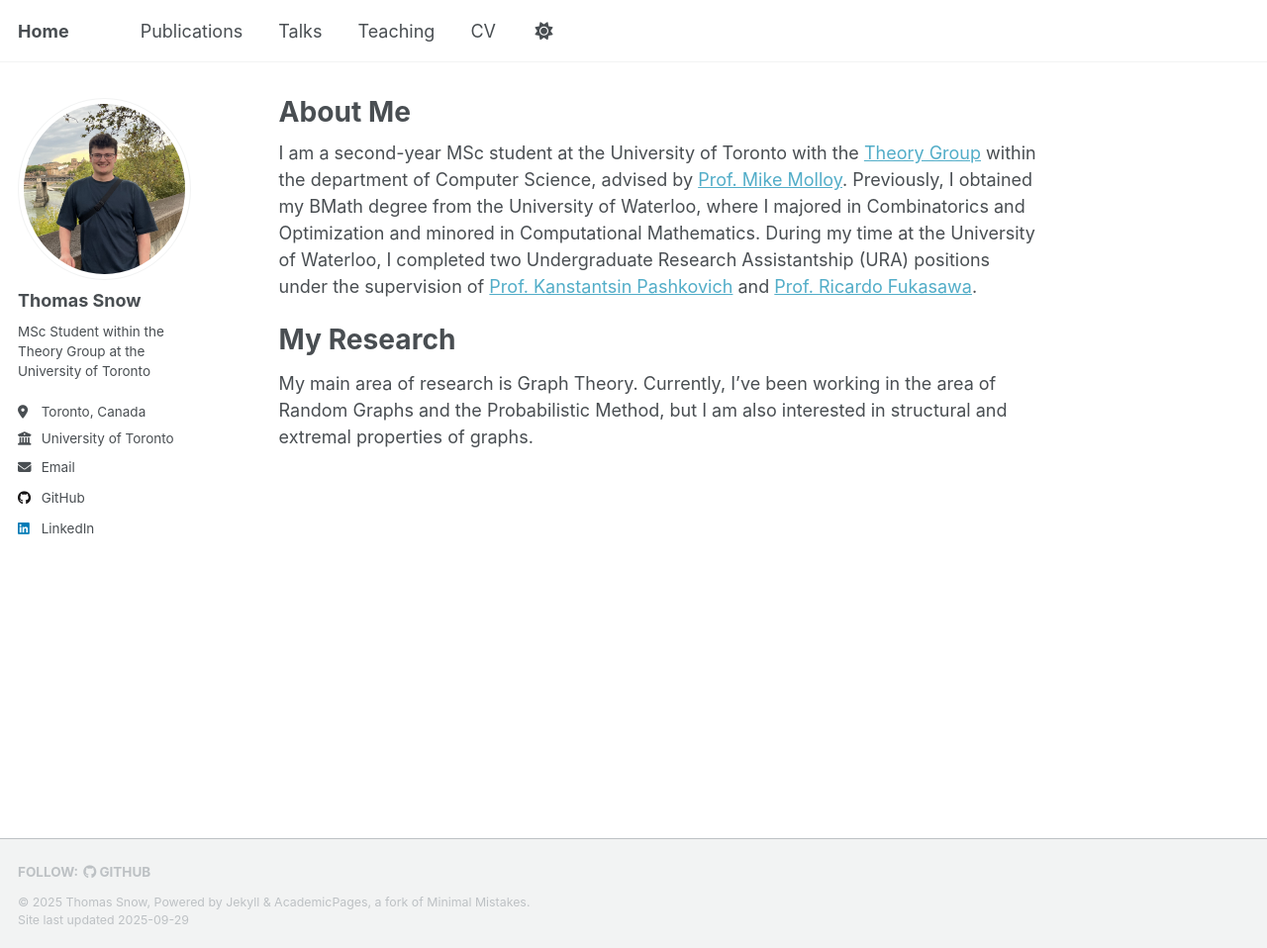
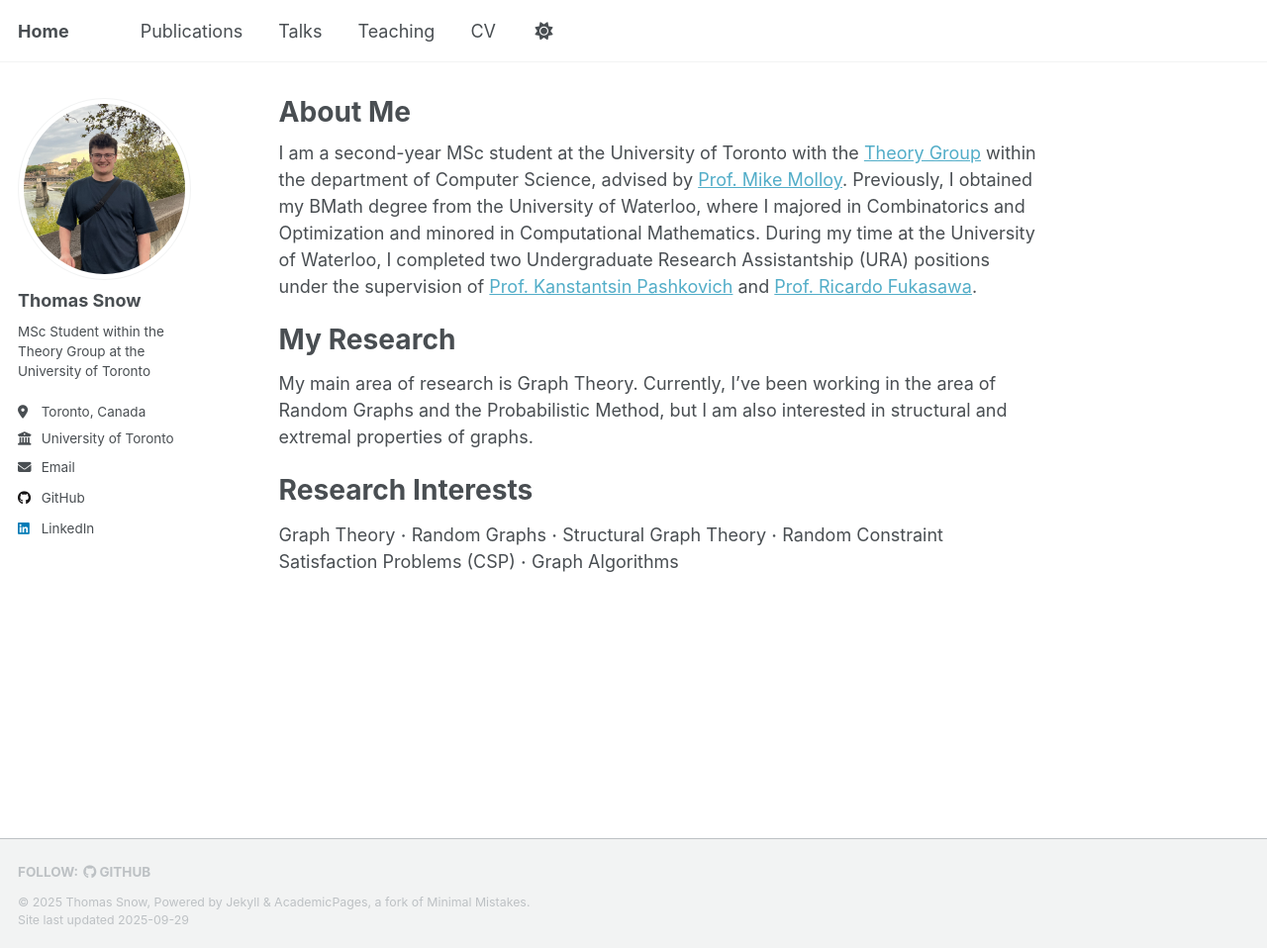
Before and after one commit to tsnowh/tsnowh.github.io, a Jekyll site: the page built from _pages/about.md, in a window 1280 px wide and 958 px high. Shown: the whole window at 99% size. Built offline with Jekyll 4.4.1, drawn with Linux system fonts in a browser that asks for light colours; a script that is not in the unit is left out.

Commit message:
Update about.md

```diff
--- a/_pages/about.md
+++ b/_pages/about.md
@@ -12,3 +12,7 @@ I am a second-year MSc student at the University of Toronto with the [Theory Gro
 My Research
 ======
 My main area of research is Graph Theory. Currently, I've been working in the area of Random Graphs and the Probabilistic Method, but I am also interested in structural and extremal properties of graphs.
+
+Research Interests
+======
+Graph Theory $$\cdot$$ Random Graphs $$\cdot$$ Structural Graph Theory $$\cdot$$ Random Constraint Satisfaction Problems (CSP) $$\cdot$$ Graph Algorithms
```
